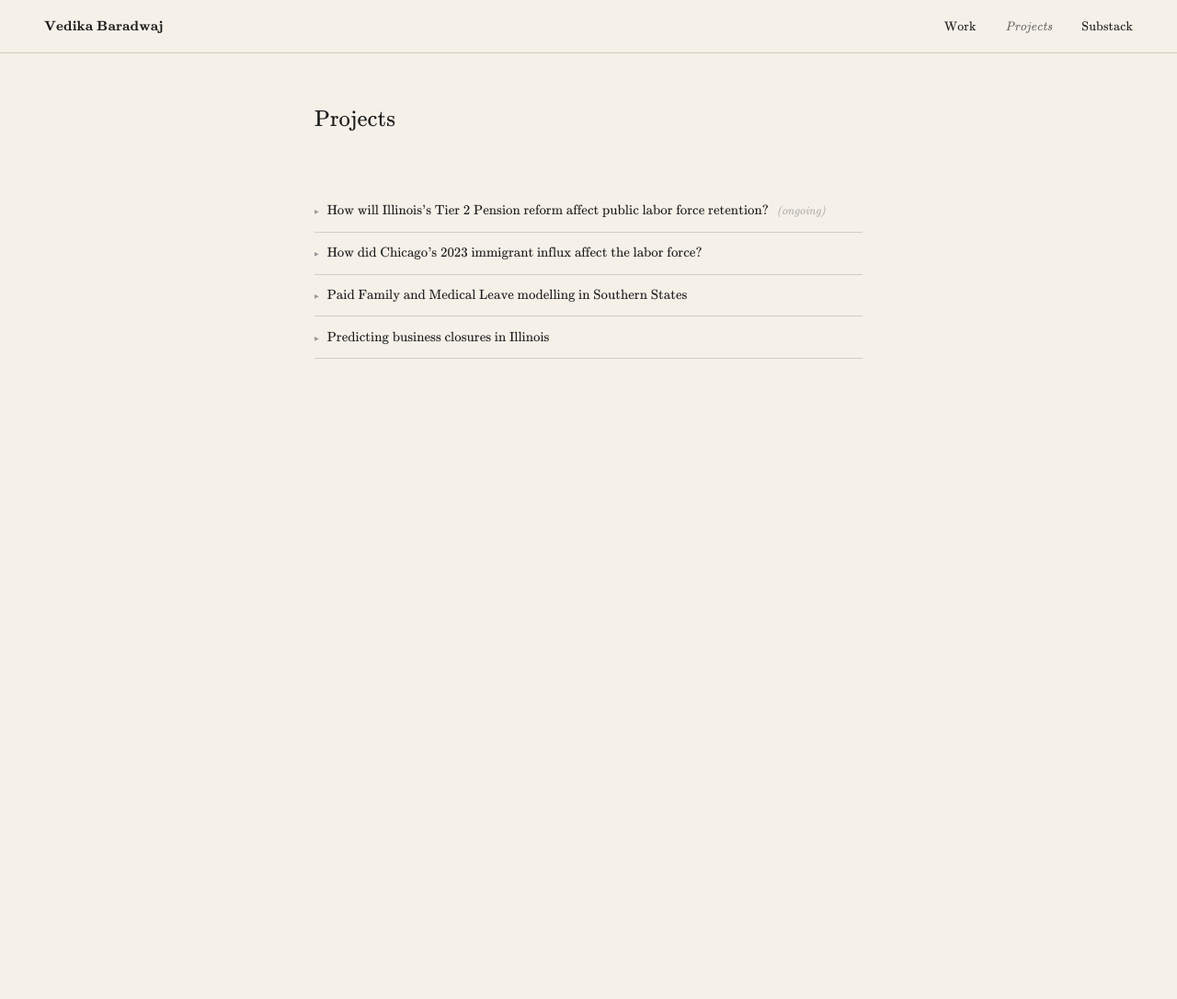
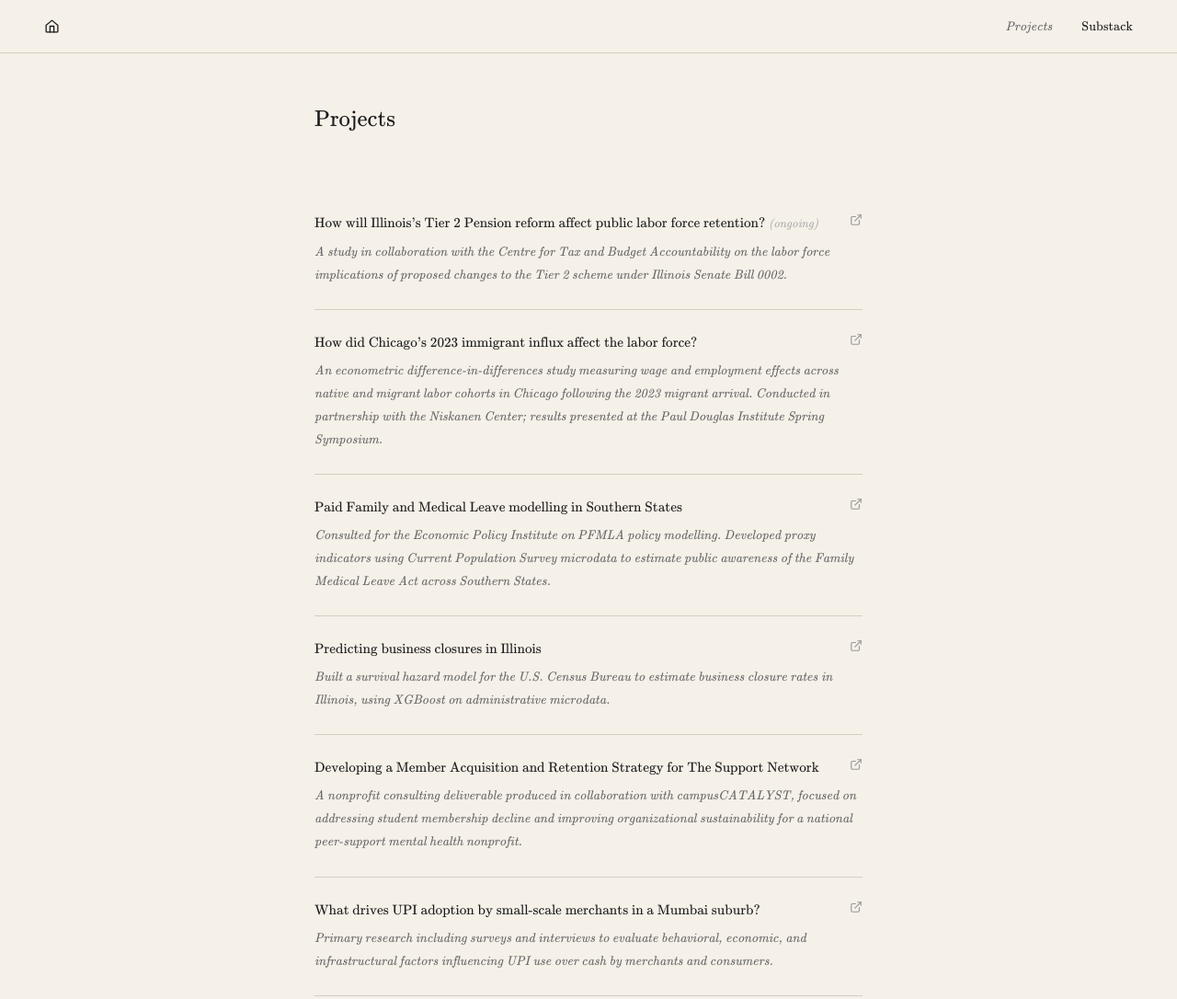
Before and after one commit to vedikabar/portfolio, a plain HTML site: page projects.html in a window 1280 px wide. Shown: the whole page at 92% size. Before the commit the page ends 800 px from the top, so only its background shows below. Drawn offline with Linux system fonts and the light colour scheme.

Commit message:
deleted work, menu updated

```diff
--- a/projects.html
+++ b/projects.html
@@ -8,9 +8,13 @@
 </head>
 <body>
   <header class="site-nav">
-    <a href="index.html" class="nav-name">Vedika Baradwaj</a>
+    <a href="index.html" class="nav-home" aria-label="Home">
+      <svg width="17" height="17" viewBox="0 0 24 24" fill="none" stroke="currentColor" stroke-width="1.8" stroke-linecap="round" stroke-linejoin="round" aria-hidden="true">
+        <path d="M3 10.5L12 3l9 7.5V20a1 1 0 01-1 1H4a1 1 0 01-1-1v-9.5z"/>
+        <polyline points="9 21 9 12 15 12 15 21"/>
+      </svg>
+    </a>
     <ul class="nav-links">
-      <li><a href="work.html">Work</a></li>
       <li><a href="projects.html" class="current">Projects</a></li>
       <li><a href="https://vedikabaradwaj.substack.com" target="_blank">Substack</a></li>
     </ul>
@@ -19,33 +23,71 @@
   <main class="page-wrap">
     <h1 class="page-title">Projects</h1>
 
-    <details class="project">
-      <summary>How will Illinois's Tier 2 Pension reform affect public labor force retention? <em style="font-size:0.85em; color:#aaa;">(ongoing)</em></summary>
-      <div class="project-body">
-        <p>A study in collaboration with the Centre for Tax and Budget Accountability on the labor force implications of proposed changes to the Tier 2 scheme under Illinois Senate Bill 0002.</p>
+    <div class="project-item">
+      <div class="project-header">
+        <span class="project-title">How will Illinois's Tier 2 Pension reform affect public labor force retention? <em style="font-size:0.85em; color:#aaa;">(ongoing)</em></span>
+        <!-- Replace # with link when available -->
+        <a href="#" class="project-link" target="_blank" aria-label="View project">
+          <svg width="14" height="14" viewBox="0 0 24 24" fill="none" stroke="currentColor" stroke-width="2" stroke-linecap="round" stroke-linejoin="round"><path d="M18 13v6a2 2 0 01-2 2H5a2 2 0 01-2-2V8a2 2 0 012-2h6"/><polyline points="15 3 21 3 21 9"/><line x1="10" y1="14" x2="21" y2="3"/></svg>
+        </a>
       </div>
-    </details>
+      <p class="project-desc">A study in collaboration with the Centre for Tax and Budget Accountability on the labor force implications of proposed changes to the Tier 2 scheme under Illinois Senate Bill 0002.</p>
+    </div>
 
-    <details class="project">
-      <summary>How did Chicago's 2023 immigrant influx affect the labor force?</summary>
-      <div class="project-body">
-        <p>An econometric difference-in-differences study measuring wage and employment effects across native and migrant labor cohorts in Chicago following the 2023 migrant arrival. Conducted in partnership with the Niskanen Center; results presented at the Paul Douglas Institute Spring Symposium.</p>
+    <div class="project-item">
+      <div class="project-header">
+        <span class="project-title">How did Chicago's 2023 immigrant influx affect the labor force?</span>
+        <!-- Replace # with link when available -->
+        <a href="#" class="project-link" target="_blank" aria-label="View project">
+          <svg width="14" height="14" viewBox="0 0 24 24" fill="none" stroke="currentColor" stroke-width="2" stroke-linecap="round" stroke-linejoin="round"><path d="M18 13v6a2 2 0 01-2 2H5a2 2 0 01-2-2V8a2 2 0 012-2h6"/><polyline points="15 3 21 3 21 9"/><line x1="10" y1="14" x2="21" y2="3"/></svg>
+        </a>
       </div>
-    </details>
+      <p class="project-desc">An econometric difference-in-differences study measuring wage and employment effects across native and migrant labor cohorts in Chicago following the 2023 migrant arrival. Conducted in partnership with the Niskanen Center; results presented at the Paul Douglas Institute Spring Symposium.</p>
+    </div>
 
-    <details class="project">
-      <summary>Paid Family and Medical Leave modelling in Southern States</summary>
-      <div class="project-body">
-        <p>Consulted for the Economic Policy Institute on PFMLA policy modelling. Developed proxy indicators using Current Population Survey microdata to estimate public awareness of the Family Medical Leave Act across Southern States.</p>
+    <div class="project-item">
+      <div class="project-header">
+        <span class="project-title">Paid Family and Medical Leave modelling in Southern States</span>
+        <!-- Replace # with link when available -->
+        <a href="#" class="project-link" target="_blank" aria-label="View project">
+          <svg width="14" height="14" viewBox="0 0 24 24" fill="none" stroke="currentColor" stroke-width="2" stroke-linecap="round" stroke-linejoin="round"><path d="M18 13v6a2 2 0 01-2 2H5a2 2 0 01-2-2V8a2 2 0 012-2h6"/><polyline points="15 3 21 3 21 9"/><line x1="10" y1="14" x2="21" y2="3"/></svg>
+        </a>
       </div>
-    </details>
+      <p class="project-desc">Consulted for the Economic Policy Institute on PFMLA policy modelling. Developed proxy indicators using Current Population Survey microdata to estimate public awareness of the Family Medical Leave Act across Southern States.</p>
+    </div>
 
-    <details class="project">
-      <summary>Predicting business closures in Illinois</summary>
-      <div class="project-body">
-        <p>Built a survival hazard model for the U.S. Census Bureau to estimate business closure rates in Illinois, using XGBoost on administrative microdata.</p>
+    <div class="project-item">
+      <div class="project-header">
+        <span class="project-title">Predicting business closures in Illinois</span>
+        <!-- Replace # with link when available -->
+        <a href="#" class="project-link" target="_blank" aria-label="View project">
+          <svg width="14" height="14" viewBox="0 0 24 24" fill="none" stroke="currentColor" stroke-width="2" stroke-linecap="round" stroke-linejoin="round"><path d="M18 13v6a2 2 0 01-2 2H5a2 2 0 01-2-2V8a2 2 0 012-2h6"/><polyline points="15 3 21 3 21 9"/><line x1="10" y1="14" x2="21" y2="3"/></svg>
+        </a>
       </div>
-    </details>
+      <p class="project-desc">Built a survival hazard model for the U.S. Census Bureau to estimate business closure rates in Illinois, using XGBoost on administrative microdata.</p>
+    </div>
+
+    <div class="project-item">
+      <div class="project-header">
+        <span class="project-title">Developing a Member Acquisition and Retention Strategy for The Support Network</span>
+        <!-- Replace # with link when available -->
+        <a href="#" class="project-link" target="_blank" aria-label="View project">
+          <svg width="14" height="14" viewBox="0 0 24 24" fill="none" stroke="currentColor" stroke-width="2" stroke-linecap="round" stroke-linejoin="round"><path d="M18 13v6a2 2 0 01-2 2H5a2 2 0 01-2-2V8a2 2 0 012-2h6"/><polyline points="15 3 21 3 21 9"/><line x1="10" y1="14" x2="21" y2="3"/></svg>
+        </a>
+      </div>
+      <p class="project-desc">A nonprofit consulting deliverable produced in collaboration with campusCATALYST, focused on addressing student membership decline and improving organizational sustainability for a national peer-support mental health nonprofit.</p>
+    </div>
+
+    <div class="project-item">
+      <div class="project-header">
+        <span class="project-title">What drives UPI adoption by small-scale merchants in a Mumbai suburb?</span>
+        <!-- Replace # with link when available -->
+        <a href="#" class="project-link" target="_blank" aria-label="View project">
+          <svg width="14" height="14" viewBox="0 0 24 24" fill="none" stroke="currentColor" stroke-width="2" stroke-linecap="round" stroke-linejoin="round"><path d="M18 13v6a2 2 0 01-2 2H5a2 2 0 01-2-2V8a2 2 0 012-2h6"/><polyline points="15 3 21 3 21 9"/><line x1="10" y1="14" x2="21" y2="3"/></svg>
+        </a>
+      </div>
+      <p class="project-desc">Primary research including surveys and interviews to evaluate behavioral, economic, and infrastructural factors influencing UPI use over cash by merchants and consumers.</p>
+    </div>
 
   </main>
 </body>
--- a/style.css
+++ b/style.css
@@ -67,16 +67,15 @@ body {
   z-index: 100;
 }
 
-.nav-name {
-  font-size: 0.93em;
-  font-weight: bold;
-  letter-spacing: 0.01em;
+.nav-home {
+  display: flex;
+  align-items: center;
+  color: var(--ink);
   text-decoration: none;
-  color: var(--ink);
   transition: color 0.2s;
 }
 
-.nav-name:hover { color: var(--muted); }
+.nav-home:hover { color: var(--muted); }
 
 .nav-links {
   display: flex;
@@ -219,65 +218,47 @@ body {
 
 .job-desc li { margin-bottom: 0.2em; }
 
-/* ── Projects accordion ── */
-.project {
+/* ── Projects flat list ── */
+.project-item {
+  padding: 1.5em 0;
   border-bottom: var(--rule);
 }
 
-.project:first-child {
+.project-item:first-child {
   border-top: var(--rule);
 }
 
-.project summary {
-  font-size: 0.93em;
-  cursor: pointer;
-  padding: 0.9em 0;
-  list-style: none;
+.project-header {
   display: flex;
-  align-items: baseline;
-  gap: 0.6em;
-  color: var(--ink);
-  transition: color 0.2s;
+  justify-content: space-between;
+  align-items: flex-start;
+  gap: 1.2em;
+  margin-bottom: 0.5em;
 }
 
-.project summary::-webkit-details-marker { display: none; }
-
-.project summary::before {
-  content: '▶';
-  font-size: 0.42em;
-  color: var(--light);
-  flex-shrink: 0;
-  transition: transform 0.25s ease, color 0.2s;
-  display: inline-block;
-  position: relative;
-  top: -1px;
-}
-
-.project summary:hover { color: var(--muted); }
-.project summary:hover::before { color: var(--muted); }
-
-details[open] > summary::before {
-  transform: rotate(90deg);
+.project-title {
+  font-size: 0.95em;
+  line-height: 1.45;
   color: var(--ink);
 }
 
-.project-body {
-  overflow: hidden;
-  max-height: 0;
-  opacity: 0;
-  transition: max-height 0.42s ease, opacity 0.3s ease;
+.project-link {
+  flex-shrink: 0;
+  color: var(--light);
+  text-decoration: none;
+  transition: color 0.2s, transform 0.2s;
+  margin-top: 1px;
 }
 
-details[open] .project-body {
-  max-height: 350px;
-  opacity: 1;
+.project-link:hover {
+  color: var(--ink);
+  transform: translate(1px, -1px);
 }
 
-.project-body p {
-  font-size: 0.9em;
+.project-desc {
+  font-size: 0.88em;
   line-height: 1.78;
   color: var(--muted);
-  padding-bottom: 1em;
   font-style: italic;
 }
 
```
Also changed, not shown: index.html (+6 -2 lines), work.html (deleted, +0 -158 lines), 4 other files.
